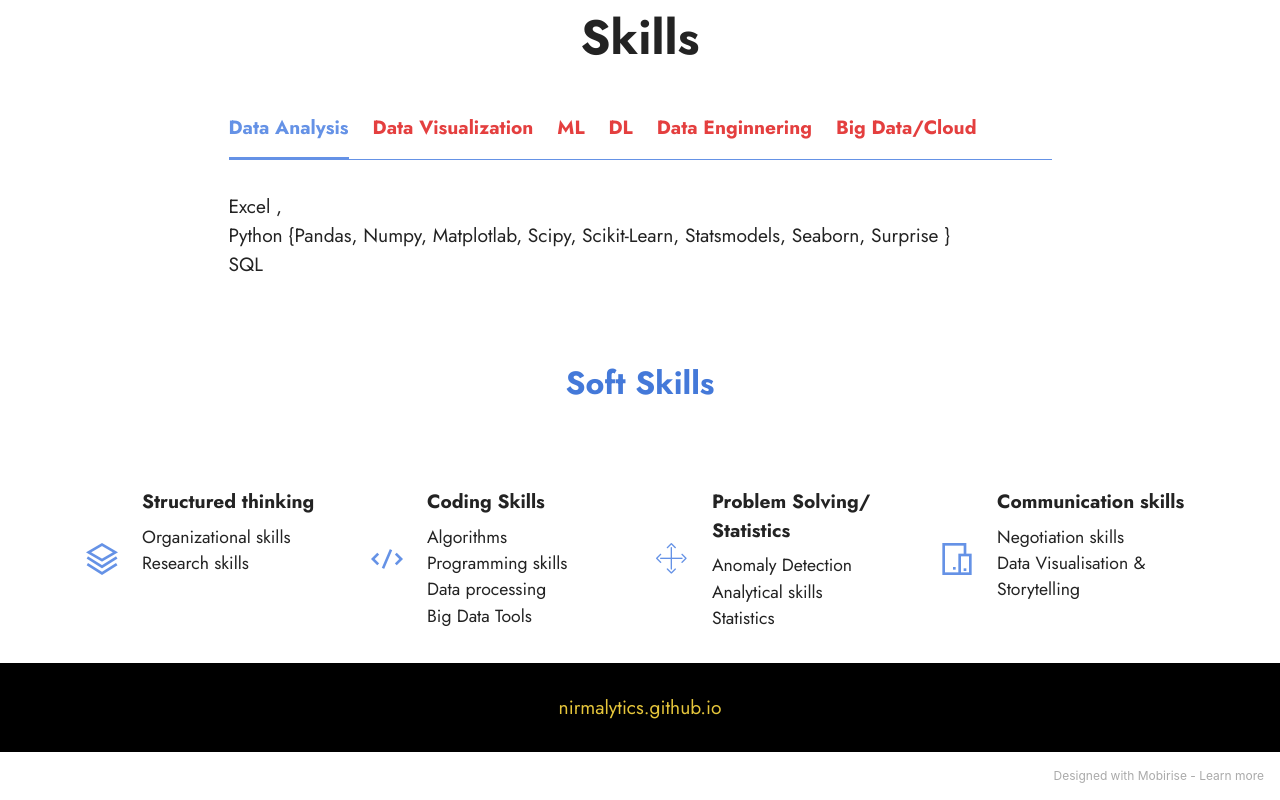
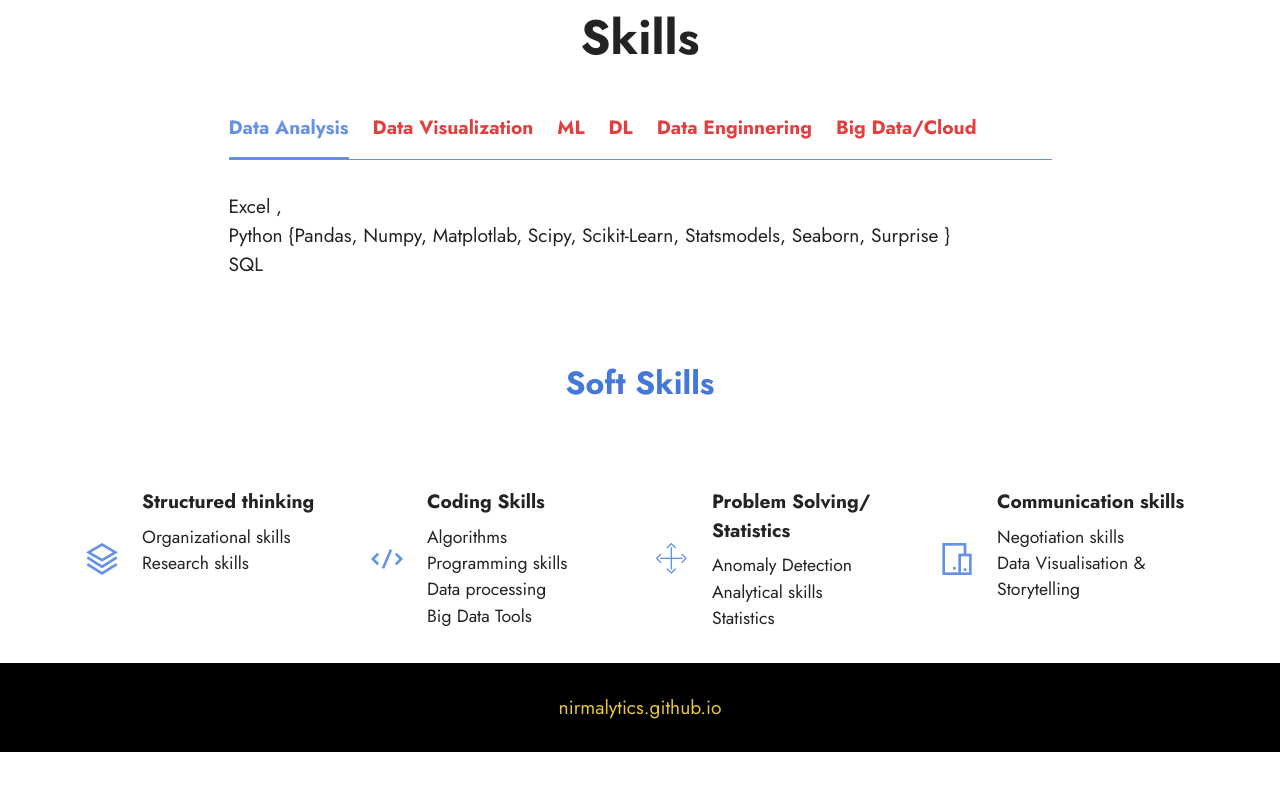
Before and after one commit to Nirmalytics/Nirmalytics.github.io, a plain HTML site: page index.html in a window 1280 px wide. Shown: the part 718-1518 px from the top of the page. Drawn offline with Linux system fonts and the light colour scheme; files whose address does not match are found by name.

Commit message:
Update index.html

```diff
--- a/index.html
+++ b/index.html
@@ -246,7 +246,7 @@
             </div>
         </div>
     </div>
-</section><section style="background-color: #fff; font-family: -apple-system, BlinkMacSystemFont, 'Segoe UI', 'Roboto', 'Helvetica Neue', Arial, sans-serif; color:#aaa; font-size:12px; padding: 0; align-items: center; display: flex;"><a href="https://mobirise.site/j" style="flex: 1 1; height: 3rem; padding-left: 1rem;"></a><p style="flex: 0 0 auto; margin:0; padding-right:1rem;">Designed with Mobirise - <a href="https://mobirise.site/l" style="color:#aaa;">Learn more</a></p></section><script src="assets/web/assets/jquery/jquery.min.js"></script>  <script src="assets/popper/popper.min.js"></script>  <script src="assets/tether/tether.min.js"></script>  <script src="assets/bootstrap/js/bootstrap.min.js"></script>  <script src="assets/smoothscroll/smooth-scroll.js"></script>  <script src="assets/parallax/jarallax.min.js"></script>  <script src="assets/viewportchecker/jquery.viewportchecker.js"></script>  <script src="assets/mbr-tabs/mbr-tabs.js"></script>  <script src="assets/dropdown/js/nav-dropdown.js"></script>  <script src="assets/dropdown/js/navbar-dropdown.js"></script>  <script src="assets/touchswipe/jquery.touch-swipe.min.js"></script>  <script src="assets/theme/js/script.js"></script>
+</section><section style="background-color: #fff; font-family: -apple-system, BlinkMacSystemFont, 'Segoe UI', 'Roboto', 'Helvetica Neue', Arial, sans-serif; color:#aaa; font-size:12px; padding: 0; align-items: center; display: flex;"><a href="https://mobirise.site/j" style="flex: 1 1; height: 3rem; padding-left: 1rem;"></a><p style="flex: 0 0 auto; margin:0; padding-right:1rem;"></p></section><script src="assets/web/assets/jquery/jquery.min.js"></script>  <script src="assets/popper/popper.min.js"></script>  <script src="assets/tether/tether.min.js"></script>  <script src="assets/bootstrap/js/bootstrap.min.js"></script>  <script src="assets/smoothscroll/smooth-scroll.js"></script>  <script src="assets/parallax/jarallax.min.js"></script>  <script src="assets/viewportchecker/jquery.viewportchecker.js"></script>  <script src="assets/mbr-tabs/mbr-tabs.js"></script>  <script src="assets/dropdown/js/nav-dropdown.js"></script>  <script src="assets/dropdown/js/navbar-dropdown.js"></script>  <script src="assets/touchswipe/jquery.touch-swipe.min.js"></script>  <script src="assets/theme/js/script.js"></script>
 
 
  <div id="scrollToTop" class="scrollToTop mbr-arrow-up"><a style="text-align: center;"><i class="mbr-arrow-up-icon mbr-arrow-up-icon-cm cm-icon cm-icon-smallarrow-up"></i></a></div>
```
